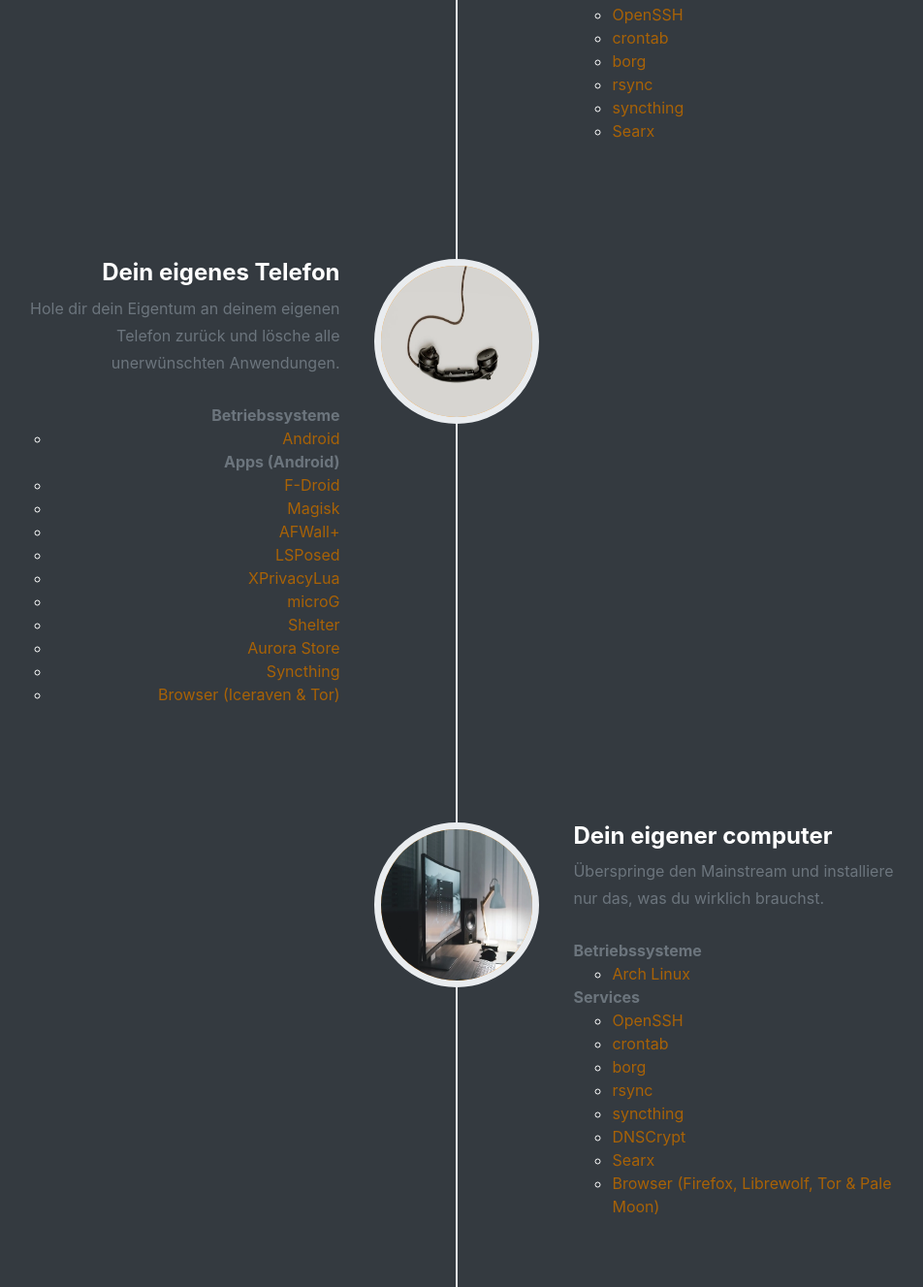
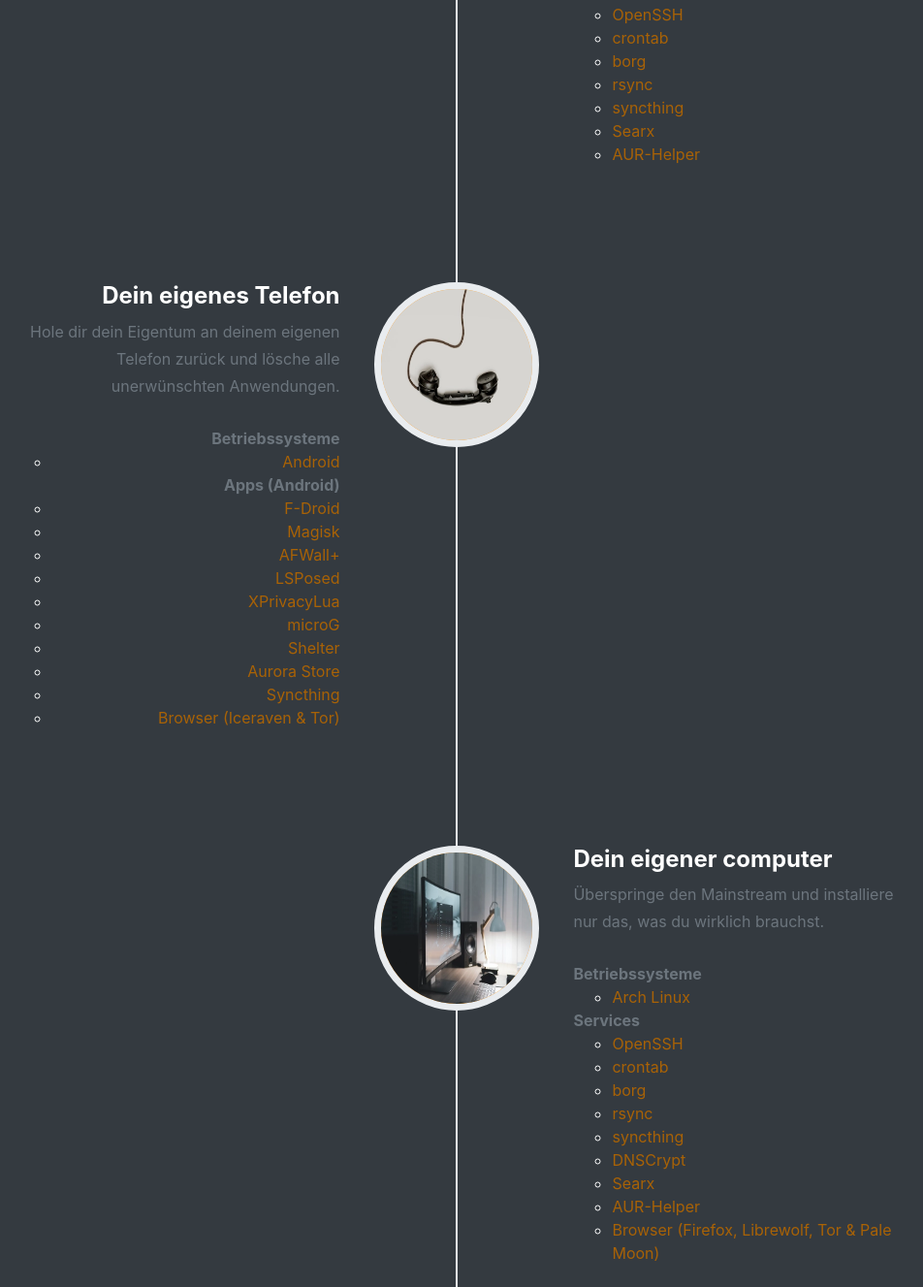
Before and after one commit to TECH-SAVIOURS-ORG/website, a plain HTML site: page index-de.html in a window 1280 px wide. Shown: the part 2838-4165 px from the top of the page at 97% size, without its empty margins (169-1121 px from the left). Drawn offline with Linux system fonts and the light colour scheme.

Commit message:
added aur-helper to desktop & server

```diff
--- a/index-de.html
+++ b/index-de.html
@@ -235,6 +235,9 @@
                                 <li><a href="https://wiki.techsaviours.org/de/server/services/syncthing">syncthing</a>
                                 </li>
                                 <li><a href="https://wiki.techsaviours.org/de:server:services:searx">Searx</a></li>
+                                <li><a
+                                        href="https://wiki.techsaviours.org/de:server:services:aur-helper">AUR-Helper</a>
+                                </li>
                             </ul>
                         </div>
                     </div>
@@ -303,6 +306,9 @@
                                 <li><a href="https://wiki.techsaviours.org/de:desktop:services:dnscrypt">DNSCrypt</a>
                                 </li>
                                 <li><a href="https://wiki.techsaviours.org/de:desktop:services:searx">Searx</a></li>
+                                <li><a
+                                        href="https://wiki.techsaviours.org/de:desktop:services:aur-helper">AUR-Helper</a>
+                                </li>
                                 <li><a href="https://wiki.techsaviours.org/de:desktop:services:browser">Browser
                                         (Firefox, Librewolf, Tor & Pale Moon)</a></li>
                             </ul>
```
Also changed, not shown: index.html (+6 -0 lines).
